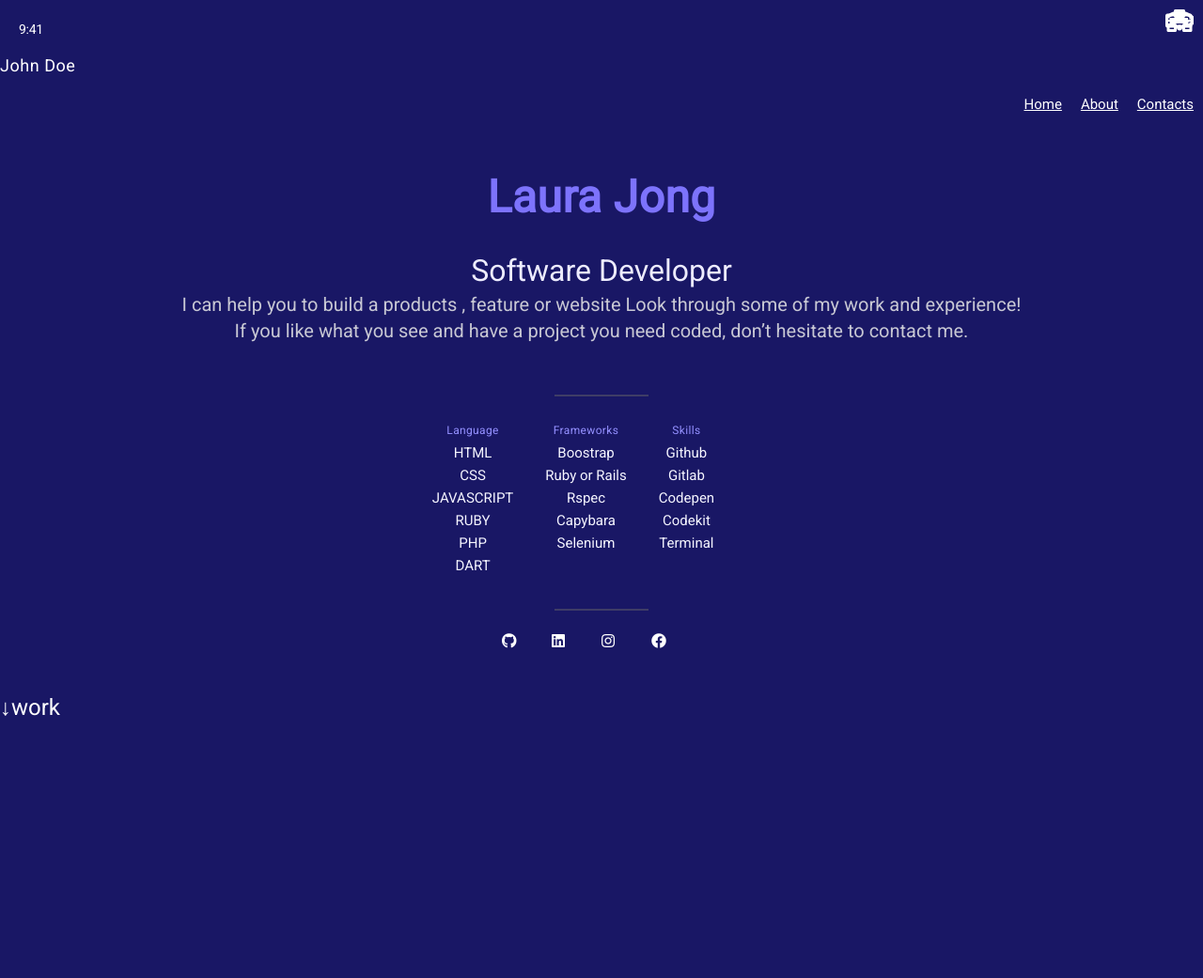
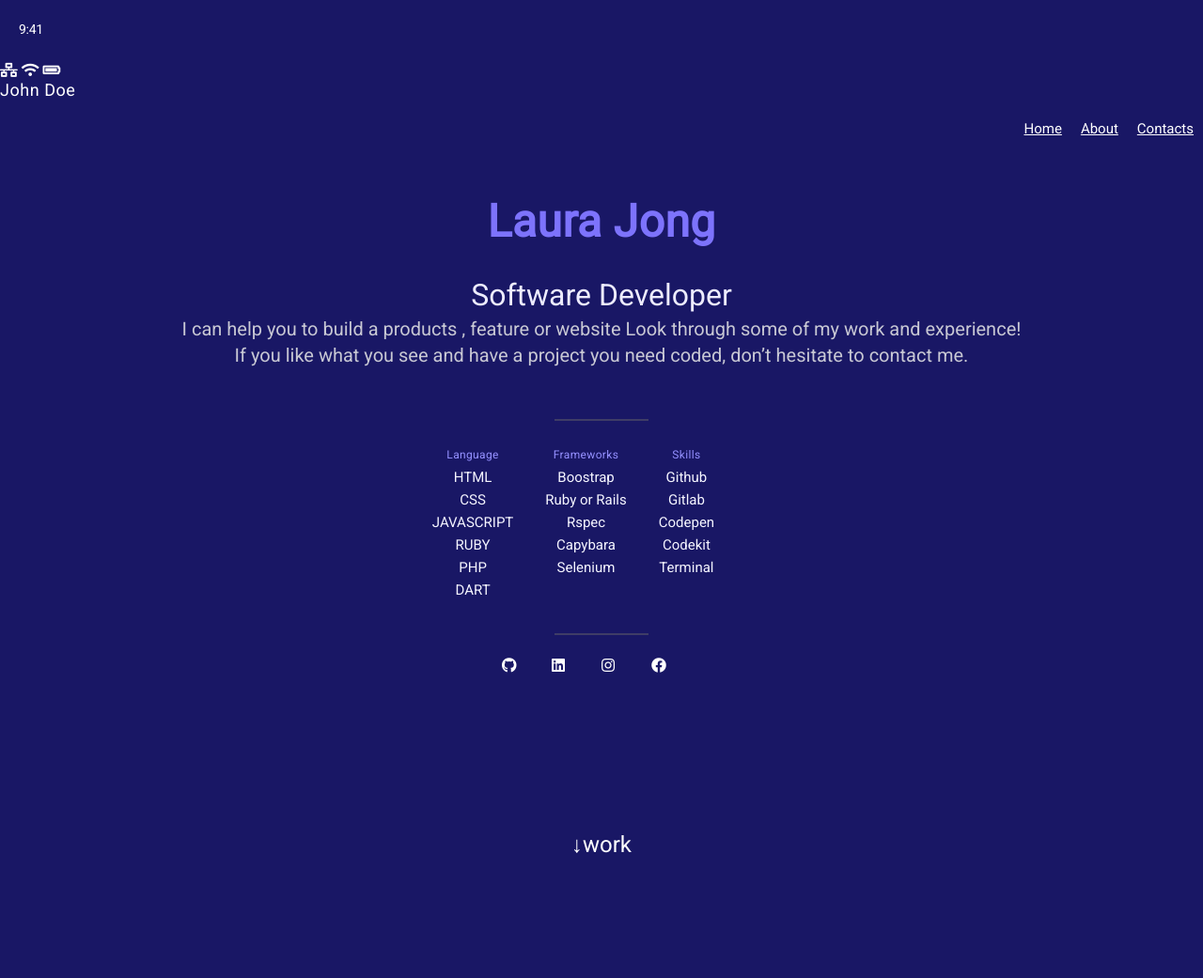
Before and after one commit to Lynn-Kish/Portofolio, a website: page index.html in a window 1280 px wide. Shown: the whole page at 94% size. Drawn offline with Linux system fonts and the light colour scheme.

Commit message:
first commit

```diff
--- a/style.css
+++ b/style.css
@@ -29,12 +29,11 @@
    /* Custom styles for the common icon class */
   .common-icon {
     color: #fff;
-    font-size: 24px;
-    position: absolute;
+    font-size: 15px;
     top: 10px;
     right: 10px;
-
-
+    display: inline;
+    align-items: right;
   }
 
   /* Style for the heading (h2) */
@@ -224,14 +223,16 @@ line {
 /* style for the arrow */
 
 .arrow {
-  display: inline;
+  display:flex;
+  align-items: center;
   justify-content: center;
-  align-items: center;
-  height: 100vh;
 }
 
 .arrow p {
   margin: 0;
   font-size: 24px;
   color: #fff;
+  padding: 120px 0px;
+  flex-direction: column;
+
 }
```
